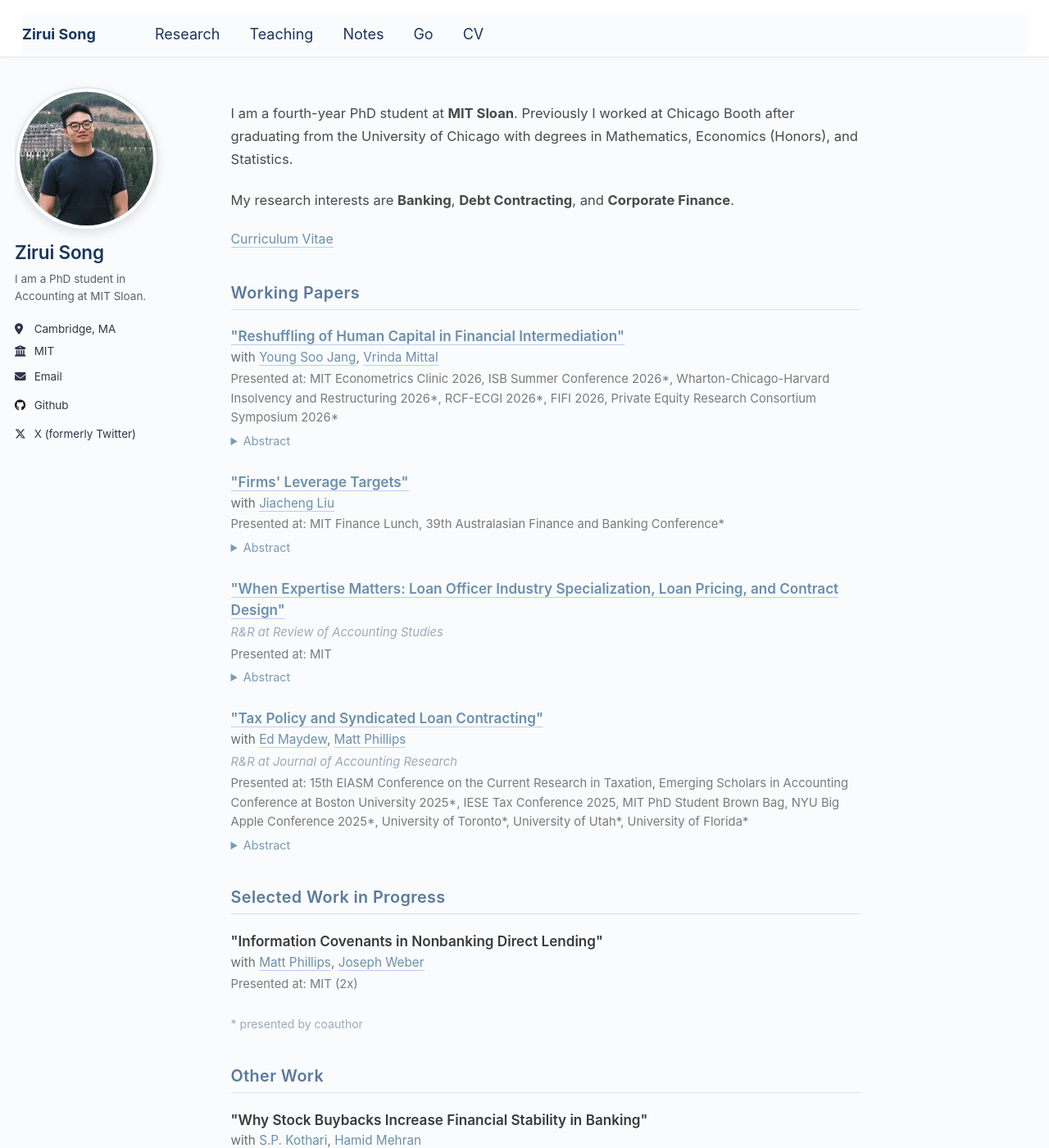
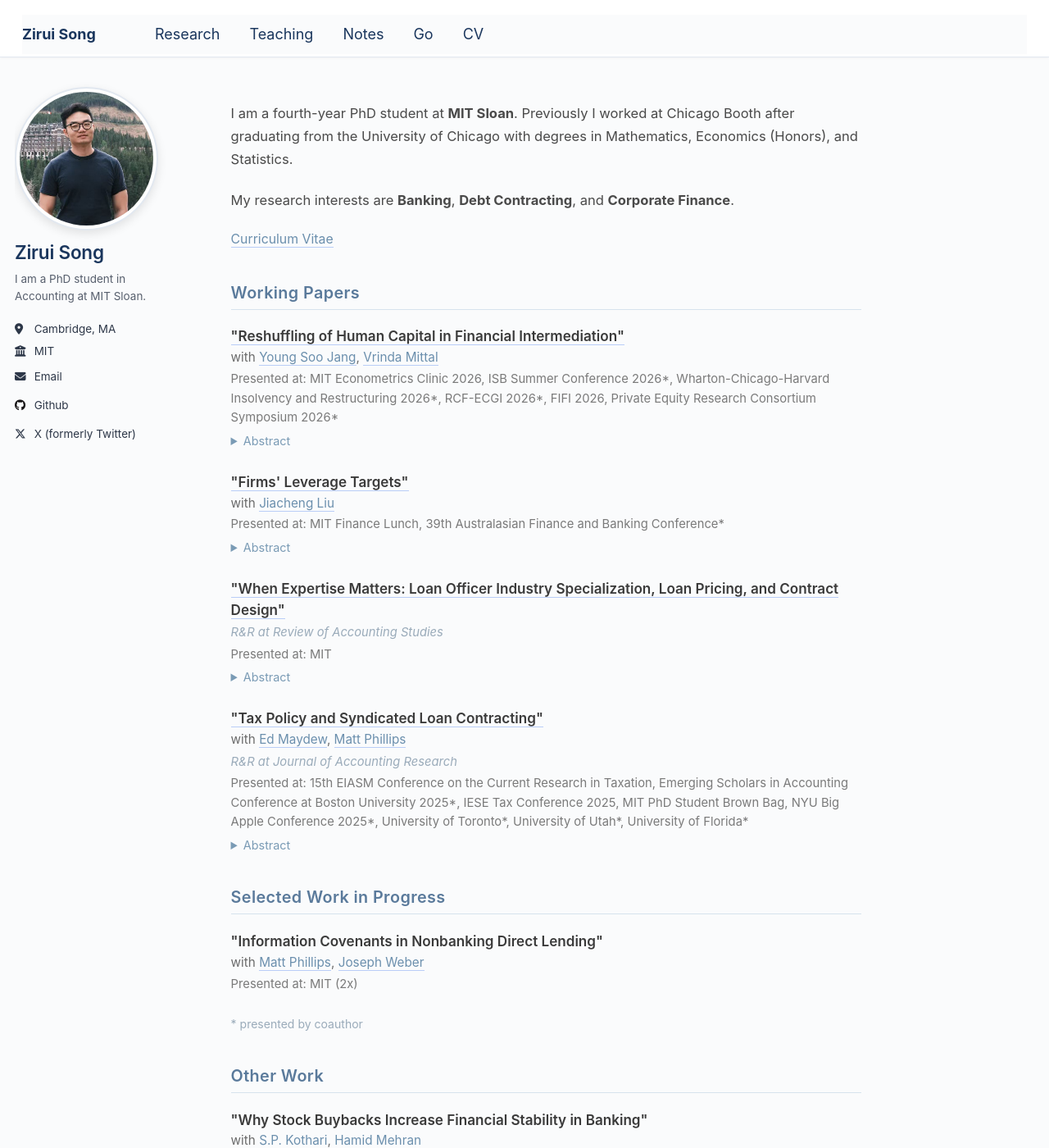
Before and after one commit to zirui-song/zirui-song.github.io, a Jekyll site: the page built from _pages/about.md, in a window 1280 px wide and 1400 px high. Shown: the whole window at 82% size. Built offline with Jekyll 4.4.1, drawn with Linux system fonts in a browser that asks for light colours.

Commit message:
Make working paper title links match the unlinked title color
Co-Authored-By: Claude Fable 5.1 <noreply@anthropic.com>

```diff
--- a/_pages/about.md
+++ b/_pages/about.md
@@ -29,7 +29,7 @@ redirect_from:
   line-height: 1.5;
 }
 .home-section .paper-title a {
-  color: #6b8fad;
+  color: #3a3a3a;
   text-decoration: none;
 }
 .home-section .paper-title a:hover {
--- a/_pages/research.html
+++ b/_pages/research.html
@@ -33,7 +33,7 @@ author_profile: true
   line-height: 1.5;
 }
 .research-section .paper-title a {
-  color: #6b8fad;
+  color: #3a3a3a;
   text-decoration: none;
 }
 .research-section .paper-title a:hover {
```
